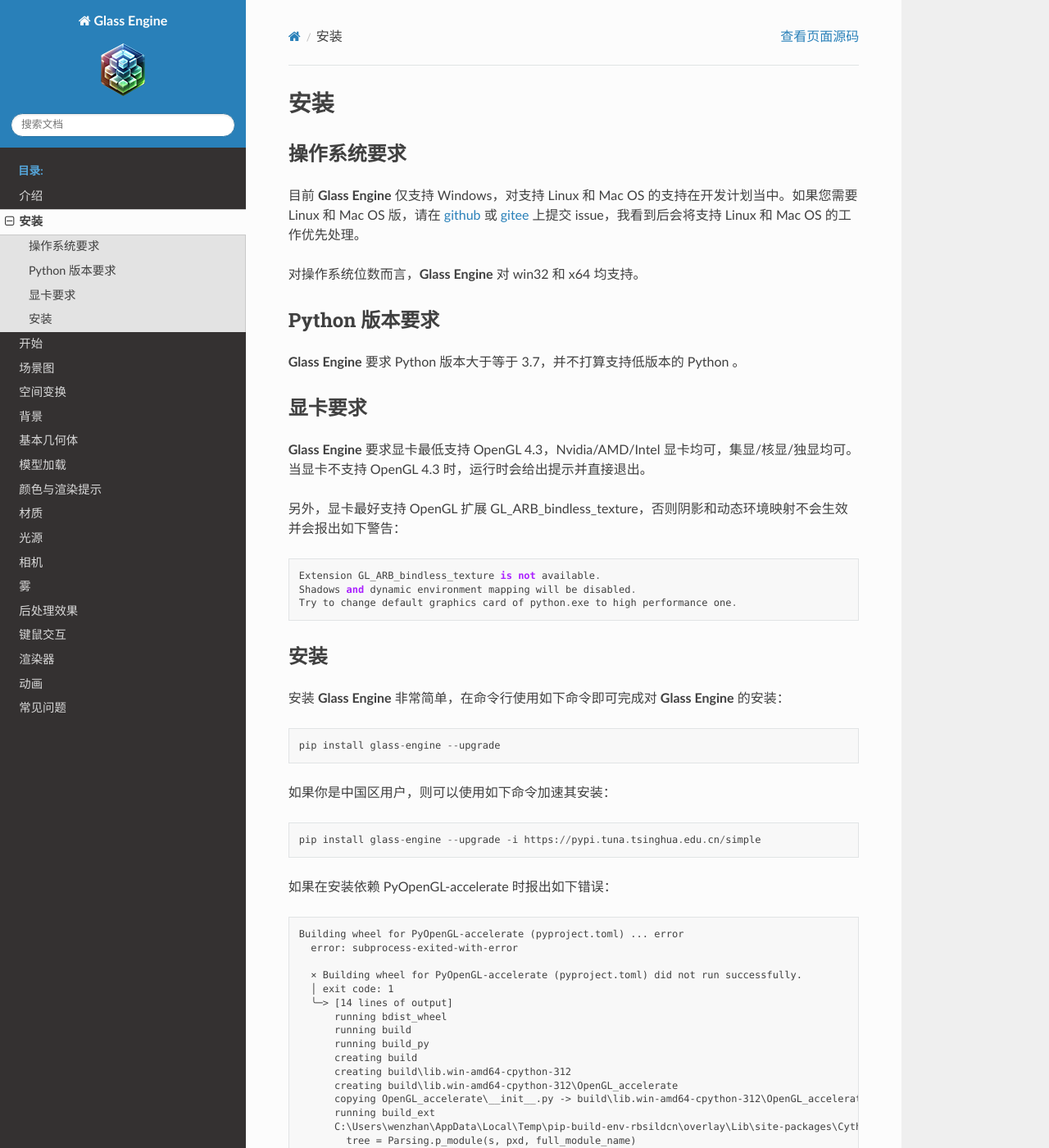
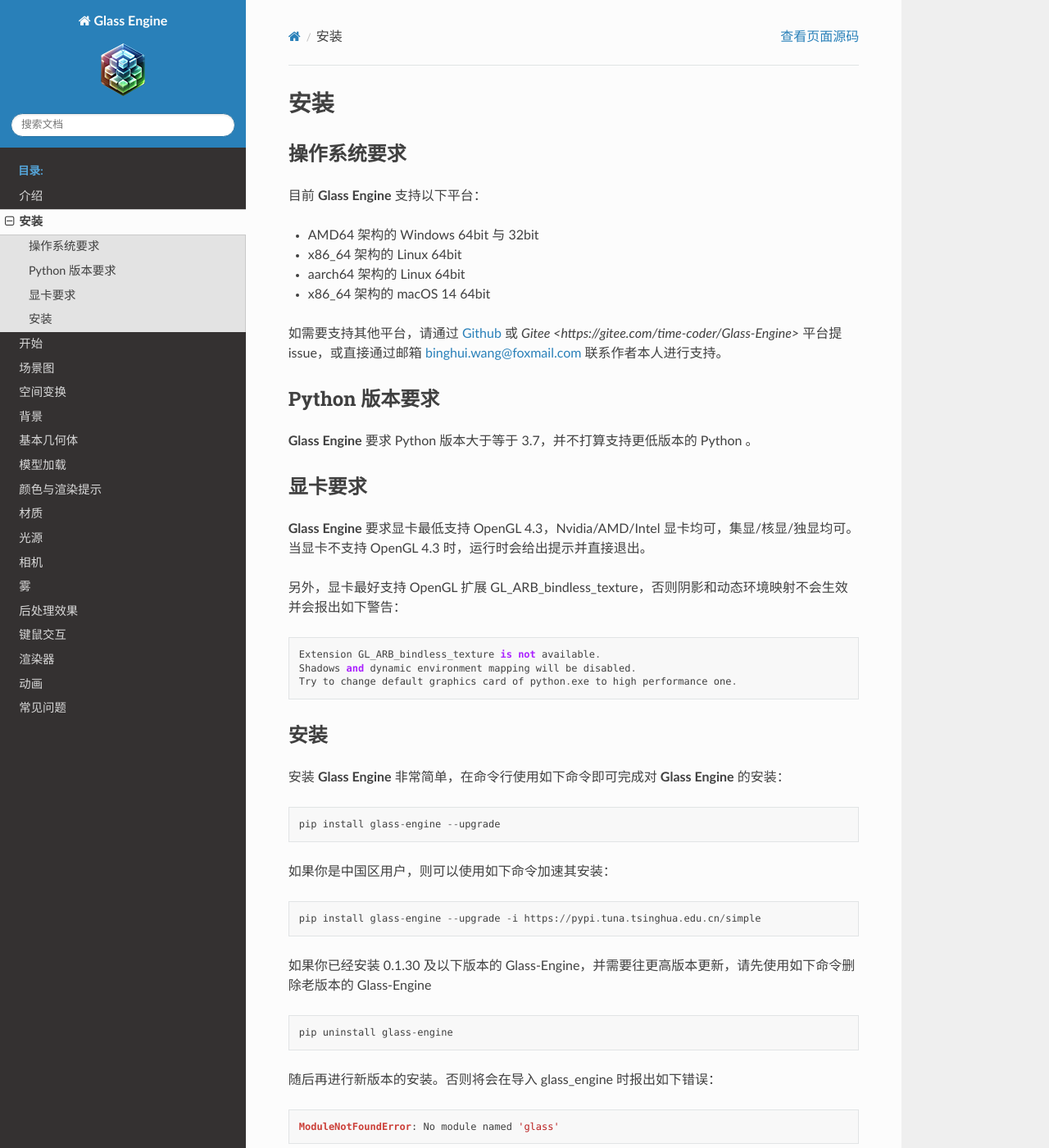
Before and after one commit to Time-Coder/Glass-Engine-Doc, a Sphinx documentation site: the page built from source/installation/installation.rst, in a window 1280 px wide and 1400 px high. Shown: the whole window at 82% size. Built offline with Sphinx 7.4.7 and the Read the Docs theme 2.0.0, drawn with Linux system fonts in a browser that asks for light colours; some of the changed text lies outside the part shown.

Commit message:
update install requirements and problems

```diff
--- a/source/installation/installation.rst
+++ b/source/installation/installation.rst
@@ -3,13 +3,18 @@
 
 操作系统要求
 ~~~~~~~~~~~~~~~~~~~~~~~~~~~
-目前 **Glass Engine** 仅支持 Windows，对支持 Linux 和 Mac OS 的支持在开发计划当中。如果您需要 Linux 和 Mac OS 版，请在 `github <https://github.com/Time-Coder/Glass-Engine>`_ 或 `gitee <https://gitee.com/time-coder/Glass-Engine>`_ 上提交 issue，我看到后会将支持 Linux 和 Mac OS 的工作优先处理。
+目前 **Glass Engine** 支持以下平台：
 
-对操作系统位数而言，**Glass Engine** 对 win32 和 x64 均支持。
+- AMD64 架构的 Windows 64bit 与 32bit
+- x86_64 架构的 Linux 64bit
+- aarch64 架构的 Linux 64bit
+- x86_64 架构的 macOS 14 64bit
+
+如需要支持其他平台，请通过 `Github <https://github.com/Time-Coder/Glass-Engine>`_ 或 `Gitee <https://gitee.com/time-coder/Glass-Engine>` 平台提 issue，或直接通过邮箱 binghui.wang@foxmail.com 联系作者本人进行支持。
 
 Python 版本要求
 ~~~~~~~~~~~~~~~~~~~~~~~~~~~
-**Glass Engine** 要求 Python 版本大于等于 3.7，并不打算支持低版本的 Python 。
+**Glass Engine** 要求 Python 版本大于等于 3.7，并不打算支持更低版本的 Python 。
 
 显卡要求
 ~~~~~~~~~~~~~~~~~~~~~~~~~~~
@@ -38,37 +43,14 @@
 
     pip install glass-engine --upgrade -i https://pypi.tuna.tsinghua.edu.cn/simple
 
-如果在安装依赖 PyOpenGL-accelerate 时报出如下错误：
+如果你已经安装 0.1.30 及以下版本的 Glass-Engine，并需要往更高版本更新，请先使用如下命令删除老版本的 Glass-Engine
 
 ::
 
-    Building wheel for PyOpenGL-accelerate (pyproject.toml) ... error
-      error: subprocess-exited-with-error
+    pip uninstall glass-engine
 
-      × Building wheel for PyOpenGL-accelerate (pyproject.toml) did not run successfully.
-      │ exit code: 1
-      ╰─> [14 lines of output]
-          running bdist_wheel
-          running build
-          running build_py
-          creating build
-          creating build\lib.win-amd64-cpython-312
-          creating build\lib.win-amd64-cpython-312\OpenGL_accelerate
-          copying OpenGL_accelerate\__init__.py -> build\lib.win-amd64-cpython-312\OpenGL_accelerate
-          running build_ext
-          C:\Users\wenzhan\AppData\Local\Temp\pip-build-env-rbsildcn\overlay\Lib\site-packages\Cython\Compiler\Main.py:381: FutureWarning: Cython directive 'language_level' not set, using '3str' for now (Py3). This has changed from earlier releases! File: C:\Users\wenzhan\AppData\Local\Temp\pip-install-damfrb3k\pyopengl-accelerate_03c836a626714ba48530f392b41f41a5\OpenGL_accelerate\wrapper.pxd
-            tree = Parsing.p_module(s, pxd, full_module_name)
-          Compiling src\wrapper.pyx because it changed.
-          [1/1] Cythonizing src\wrapper.pyx
-          building 'OpenGL_accelerate.wrapper' extension
-          error: Microsoft Visual C++ 14.0 or greater is required. Get it with "Microsoft C++ Build Tools": https://visualstudio.microsoft.com/visual-cpp-build-tools/
-          [end of output]
+随后再进行新版本的安装。否则将会在导入 glass_engine 时报出如下错误：
 
-      note: This error originates from a subprocess, and is likely not a problem with pip.
-      ERROR: Failed building wheel for PyOpenGL-accelerate
-    Failed to build PyOpenGL-accelerate
-    ERROR: Could not build wheels for PyOpenGL-accelerate, which is required to install pyproject.toml-based projects
+::
 
-这是因为 PyOpenGL-accelerate 还没有正式支持 Python 3.12，而你恰好在使用 Python 3.12 并且电脑里没有安装 Microsoft Visual Studio，无法通过源码编译 PyOpenGL-accelerate 进行安装。
-
-解决办法为：到 `github <https://github.com/Time-Coder/Glass-Engine/tree/main/PyOpenGL-accelerate>`_ 或 `gitee <https://gitee.com/time-coder/Glass-Engine/tree/main/PyOpenGL-accelerate>`_ 手动下载 PyOpenGL-accelerate for Python 3.12 的 wheel 包并使用 pip install 进行安装。
+    ModuleNotFoundError: No module named 'glass'
--- a/source/problems/problems.rst
+++ b/source/problems/problems.rst
@@ -32,3 +32,15 @@
 原因：链接着色器程序时，由于着色器程序代码量较大，导致显存溢出。目前 **Glass Engine** 中将 10 种着色模型的代码放在了同一个着色器程序中，导致单个着色器程序代码臃肿，计划在 0.4.0 版本解决该问题：一个着色模型对应一个着色器程序，减少但着色器程序代码量，并使着色模型可用户扩展。
 
 以上三个问题都可以通过更换显卡解决。如果你用的电脑含有多张显卡，请将 python.exe 程序指定使用高性能显卡，在笔记本电脑上往往为 Nvidia 独显。另外，更新显卡驱动程序也有可能会解决这些问题。
+
+4. 问题：正常安装后，导入时报错：
+
+::
+
+	ModuleNotFoundError: No module named 'glass'
+
+原因：你正在从 0.1.30 以下的版本往更高版本升级，这时请先使用如下命令卸载 Glass-Engine 后再进行安装：
+
+::
+
+	pip uninstall glass-engine
```
